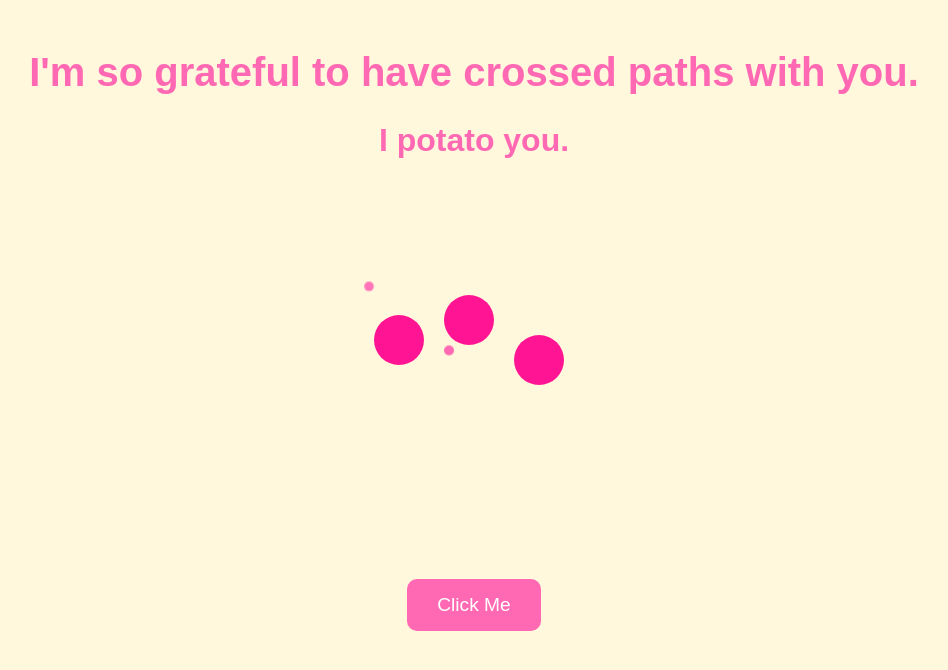
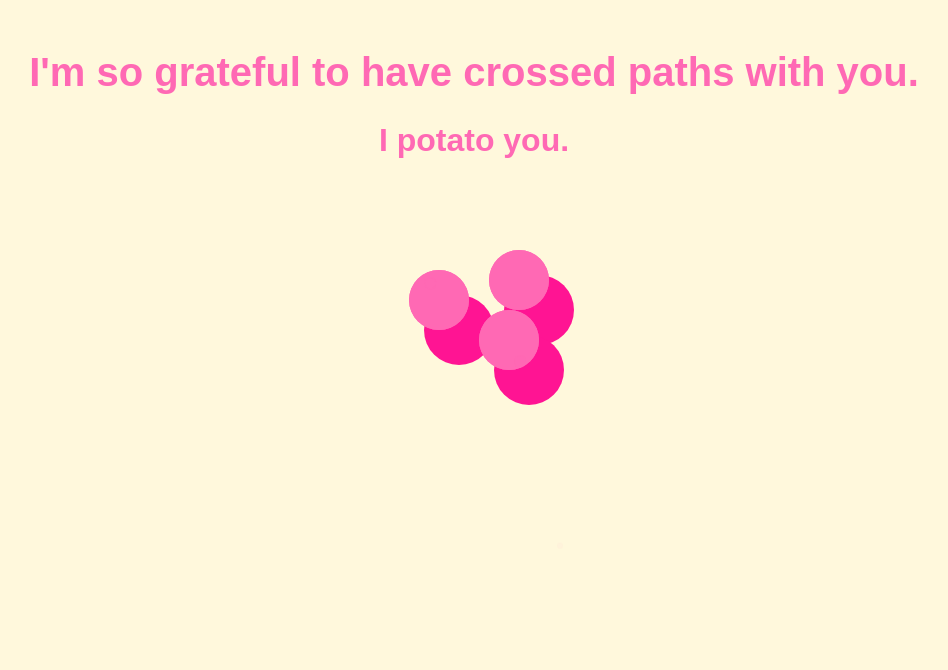
Before and after one commit to NikhilSunka/Rosy, a Jekyll site: the page last_page.html, which Jekyll copies as it is, in a window 1280 px wide. Shown: the top 670 px of the page, without its empty margins (166-1114 px from the left). Built offline with Jekyll 4.4.1, drawn with Linux system fonts in a browser that asks for light colours.

Commit message:
Update last_page.html

```diff
--- a/last_page.html
+++ b/last_page.html
@@ -24,31 +24,43 @@
     .flower-container {
       position: relative;
       display: inline-block;
-      width: 300px;
-      height: 300px;
+      width: 200px;
+      height: 200px;
       margin-top: 50px;
     }
+    /* Flower appearance */
     .flower {
       position: absolute;
-      width: 50px;
-      height: 50px;
-      background-color: #FF1493; /* Pink color */
+      width: 70px;
+      height: 70px;
+      background-color: #FF1493; /* Pink color for the flower */
       border-radius: 50%;
       animation: bloom 2s ease-out forwards;
     }
+    .flower::before, .flower::after {
+      content: '';
+      position: absolute;
+      width: 60px;
+      height: 60px;
+      background-color: #FF69B4;
+      border-radius: 50%;
+      top: -25px;
+      left: -15px;
+      transform: rotate(45deg);
+    }
     .flower:nth-child(1) {
-      top: 80px;
+      top: 60px;
       left: 50px;
       animation-delay: 0.5s;
     }
     .flower:nth-child(2) {
-      top: 60px;
-      left: 120px;
+      top: 40px;
+      left: 130px;
       animation-delay: 1s;
     }
     .flower:nth-child(3) {
       top: 100px;
-      left: 190px;
+      left: 120px;
       animation-delay: 1.5s;
     }
     @keyframes bloom {
@@ -61,10 +73,11 @@
         opacity: 1;
       }
     }
+    /* Falling petals */
     .petal {
       position: absolute;
-      width: 10px;
-      height: 10px;
+      width: 12px;
+      height: 12px;
       background-color: #FF69B4; /* Pink petal color */
       border-radius: 50%;
       opacity: 0;
@@ -72,17 +85,17 @@
     }
     .petal:nth-child(4) {
       top: 30px;
-      left: 40px;
+      left: 50px;
       animation-delay: 1s;
     }
     .petal:nth-child(5) {
-      top: 110px;
-      left: 120px;
+      top: 120px;
+      left: 140px;
       animation-delay: 1.5s;
     }
     .petal:nth-child(6) {
-      top: 150px;
-      left: 170px;
+      top: 160px;
+      left: 180px;
       animation-delay: 2s;
     }
     @keyframes fall {
@@ -91,27 +104,13 @@
         opacity: 1;
       }
       100% {
-        transform: translateY(200px) scale(0.5);
+        transform: translateY(150px) scale(0.5);
         opacity: 0;
       }
     }
+    /* Removing button section */
     .button-container {
-      margin-top: 30px;
-    }
-    .button {
-      display: inline-block;
-      padding: 15px 30px;
-      margin: 10px;
-      font-size: 1.2em;
-      color: white;
-      background-color: #FF69B4; /* Pink button */
-      border: none;
-      border-radius: 10px;
-      cursor: pointer;
-      text-decoration: none;
-    }
-    .button:hover {
-      background-color: #FF1493; /* Darker pink on hover */
+      display: none; /* No buttons on this page */
     }
   </style>
 </head>
@@ -121,19 +120,16 @@
   <h2>I potato you.</h2>
 
   <div class="flower-container">
-    <!-- Flowers -->
+    <!-- Flower Blooming -->
     <div class="flower"></div>
     <div class="flower"></div>
     <div class="flower"></div>
 
-    <!-- Petals falling -->
+    <!-- Falling Petals -->
     <div class="petal"></div>
     <div class="petal"></div>
     <div class="petal"></div>
   </div>
 
-  <div class="button-container">
-    <a href="last_page.html" class="button">Click Me</a>
-  </div>
 </body>
 </html>
```
